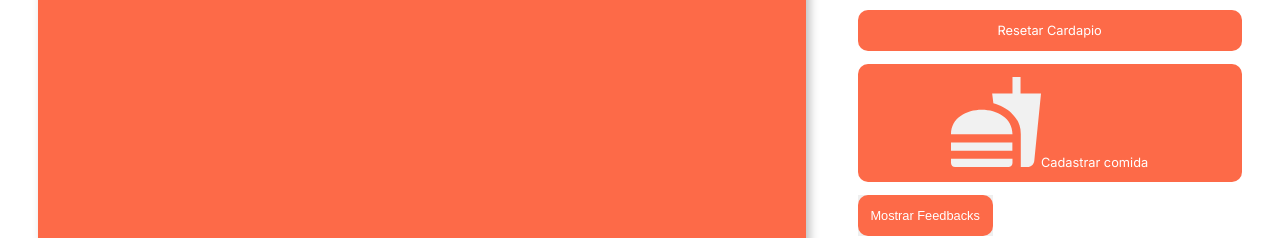
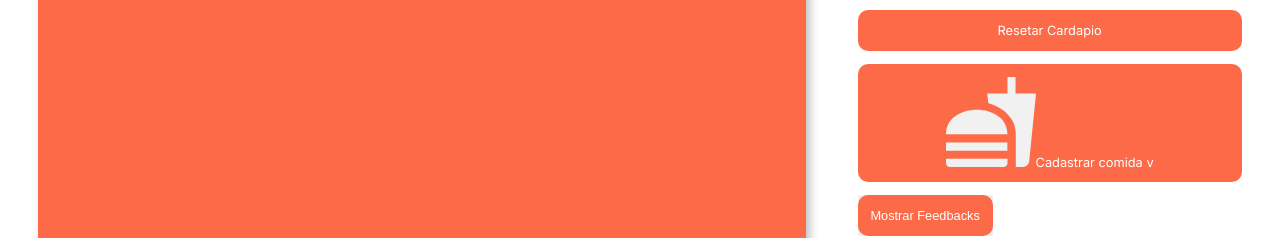
Before and after one commit to Senai-SC-CTAI/SA_2023_3B_CantinaGo, a React (Vite) app in the folder web/: page /editarCardapio in a window 1280 px wide. Shown: the part 159-397 px from the top of the page. Built offline with nearby package versions, Linux system fonts and the light colour scheme.

Commit message:
gaydapio

```diff
--- a/web/src/screens/Gerenciamento/EditarCardapio/index.tsx
+++ b/web/src/screens/Gerenciamento/EditarCardapio/index.tsx
@@ -27,7 +27,7 @@ function App() {
 <svg width="90" height="90" viewBox="0 0 90 90" fill="none" xmlns="http://www.w3.org/2000/svg">
 <path d="M69.7909 90H76.5818C80.0182 90 82.8409 87.3409 83.25 83.9864L90 16.5682H69.5455V0H61.4864V16.5682H41.1545L42.3818 26.1409C49.3773 28.0636 55.9227 31.5409 59.85 35.3864C65.7409 41.1955 69.7909 47.2091 69.7909 57.0273V90ZM0 85.9091V81.8182H61.4864V85.9091C61.4864 88.1182 59.6455 90 57.2727 90H4.09091C1.84091 90 0 88.1182 0 85.9091ZM61.4864 57.2727C61.4864 24.5455 0 24.5455 0 57.2727H61.4864ZM0 65.4545H61.3636V73.6364H0V65.4545Z" fill="#F1F1F1"/>
 </svg>
-Cadastrar comida</p>
+Cadastrar comida v</p>
             </Link>
           <FeedbackComponent />
           </div>
```
